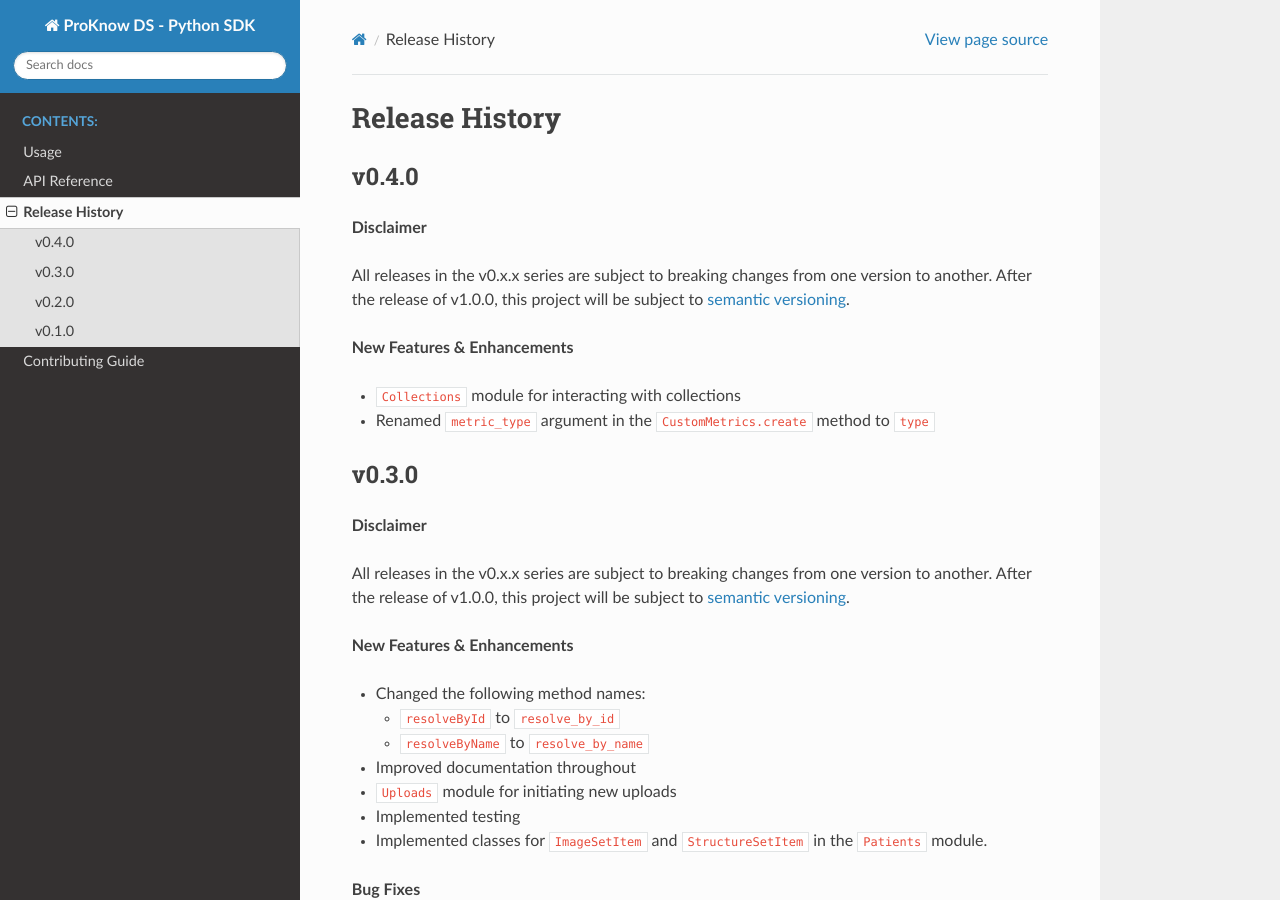
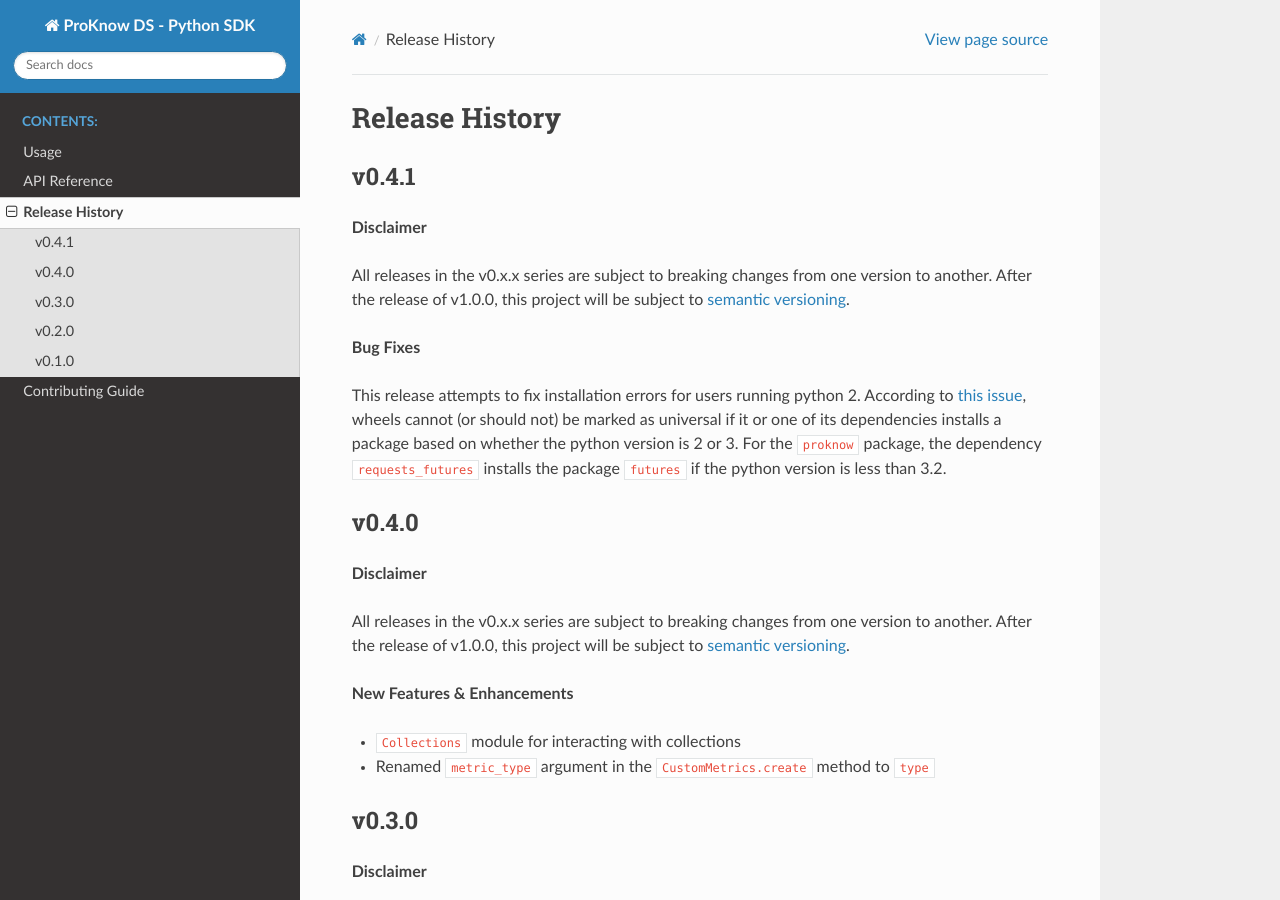
Before and after one commit to proknow/proknow-python, a Sphinx documentation site: the page built from docs/changelog.rst, in a window 1280 px wide and 900 px high. Built offline with Sphinx 7.4.7 and the Read the Docs theme 2.0.0, drawn with Linux system fonts in a browser that asks for light colours.

Commit message:
[ch4491] Create a new bugfix release for the Python SDK that is not distributed as a universal wheel

```diff
--- a/docs/changelog.rst
+++ b/docs/changelog.rst
@@ -1,5 +1,16 @@
 Release History
 ===============
+
+v0.4.1
+------
+
+**Disclaimer**
+
+All releases in the v0.x.x series are subject to breaking changes from one version to another. After the release of v1.0.0, this project will be subject to `semantic versioning <http://semver.org/>`_.
+
+**Bug Fixes**
+
+This release attempts to fix installation errors for users running python 2. According to `this issue <https://github.com/Azure/azure-storage-python/issues/36>`_, wheels cannot (or should not) be marked as universal if it or one of its dependencies installs a package based on whether the python version is 2 or 3. For the ``proknow`` package, the dependency ``requests_futures`` installs the package ``futures`` if the python version is less than 3.2.
 
 v0.4.0
 ------
--- /dev/null
+++ b/setup.cfg
@@ -0,0 +1,2 @@
+[metadata]
+license_file = LICENSE
```
Also changed, not shown: README.md (+1 -1 lines).
